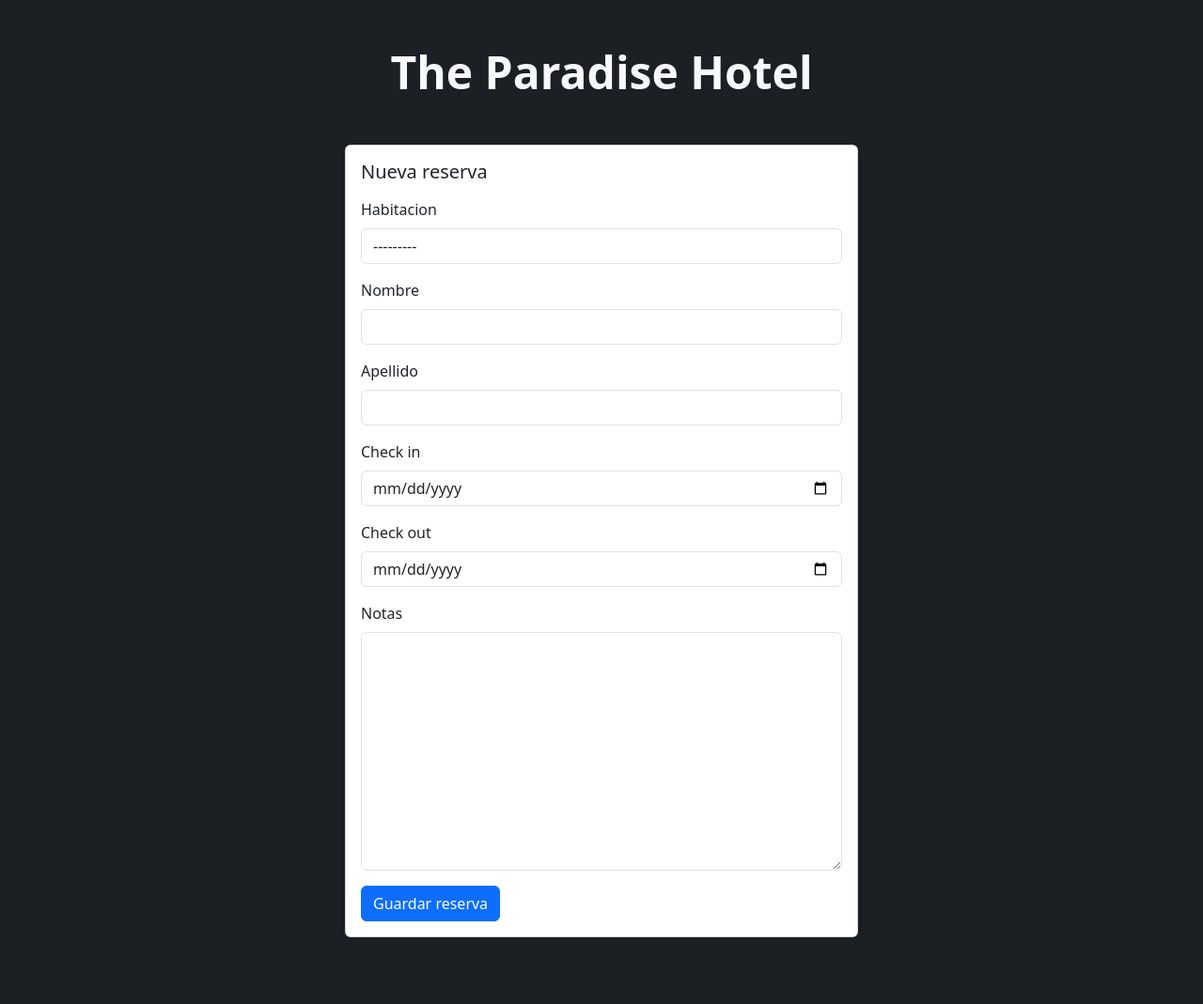
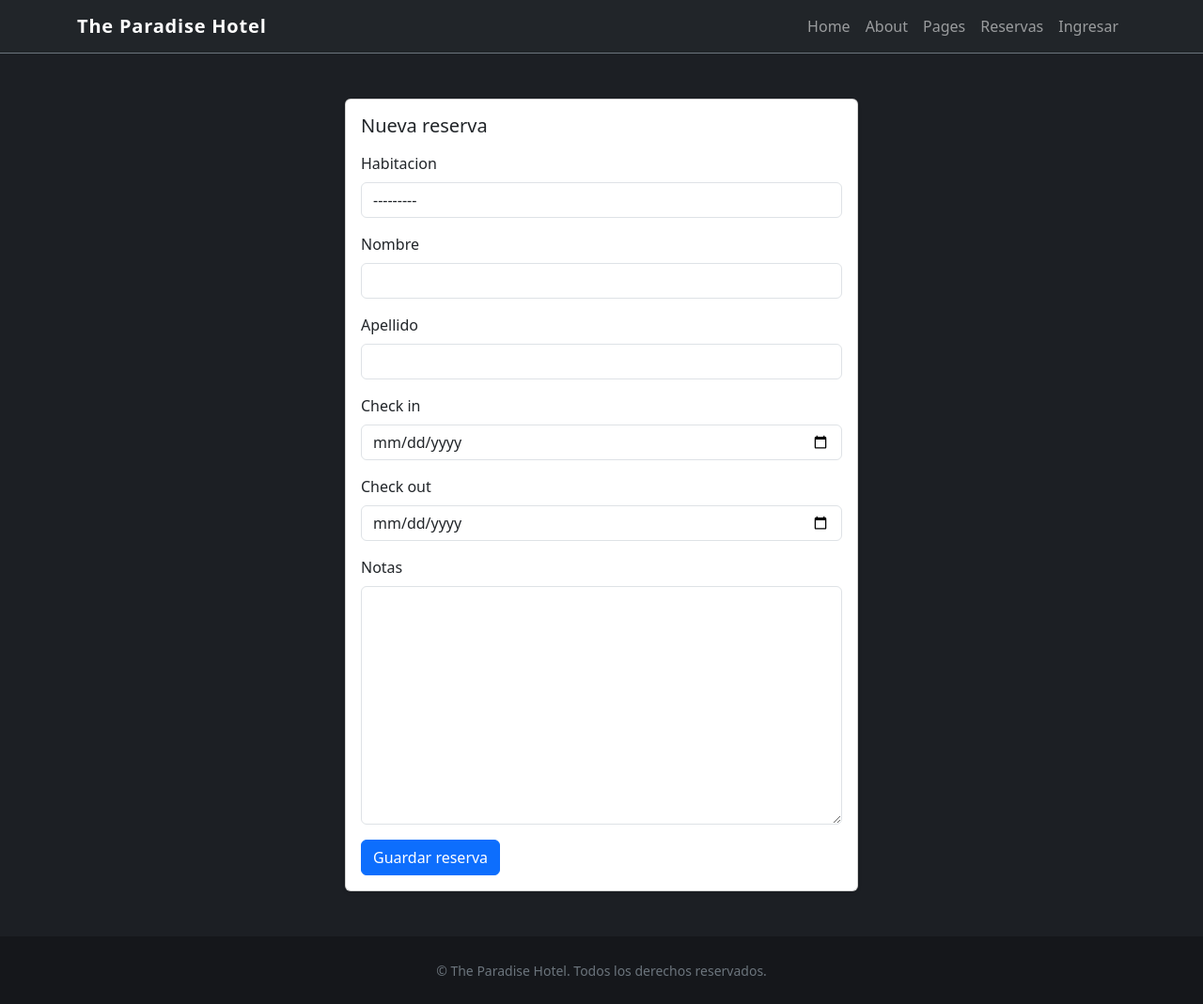
Before and after one commit to nhaugaard55/CoderHouse-TP3, a Django app: page /reservas/nueva/ in a window 1280 px wide. Shown: the whole page at 94% size. Before the commit the page ends 998 px from the top, so only its background shows below. Run offline with Django 5.2, Linux system fonts and the light colour scheme; data comes from the database, SQL or seed files in the repository.

Commit message:
Agregar navbar y mensajes a layout base

```diff
--- a/HotelApp/Templates/base.html
+++ b/HotelApp/Templates/base.html
@@ -26,20 +26,72 @@
             transform: translateY(-2px);
             box-shadow: 0 0.5rem 1.5rem rgba(15, 15, 15, 0.35);
         }
+
+        .navbar-brand {
+            font-weight: 600;
+            letter-spacing: 0.04em;
+        }
+
+        footer {
+            background: rgba(0, 0, 0, 0.25);
+        }
     </style>
 </head>
-<body>
-    <header class="py-5 text-center">
-        <div class="container">
-            <h1 class="display-5 fw-semibold mb-0">The Paradise Hotel</h1>
-        </div>
+<body class="d-flex flex-column min-vh-100">
+    <header class="border-bottom border-secondary">
+        <nav class="navbar navbar-expand-lg navbar-dark bg-dark">
+            <div class="container">
+                <a class="navbar-brand" href="{% url 'home' %}">The Paradise Hotel</a>
+                <button class="navbar-toggler" type="button" data-bs-toggle="collapse" data-bs-target="#navbarMain" aria-controls="navbarMain" aria-expanded="false" aria-label="Toggle navigation">
+                    <span class="navbar-toggler-icon"></span>
+                </button>
+                <div class="collapse navbar-collapse" id="navbarMain">
+                    <ul class="navbar-nav ms-auto">
+                        <li class="nav-item">
+                            <a class="nav-link" href="{% url 'home' %}">Home</a>
+                        </li>
+                        <li class="nav-item">
+                            <a class="nav-link" href="#">About</a>
+                        </li>
+                        <li class="nav-item">
+                            <a class="nav-link" href="#">Pages</a>
+                        </li>
+                        <li class="nav-item">
+                            <a class="nav-link" href="{% url 'lista_reservas' %}">Reservas</a>
+                        </li>
+                        <li class="nav-item">
+                            <a class="nav-link" href="#">Ingresar</a>
+                        </li>
+                    </ul>
+                </div>
+            </div>
+        </nav>
     </header>
 
-    <main class="container flex-grow-1 pb-5">
+    <main class="container flex-grow-1 py-5">
+        {% if messages %}
+            <div class="row justify-content-center mb-4">
+                <div class="col-lg-8">
+                    {% for message in messages %}
+                        <div class="alert alert-{{ message.tags|default:'info' }} alert-dismissible fade show" role="alert">
+                            {{ message }}
+                            <button type="button" class="btn-close" data-bs-dismiss="alert" aria-label="Close"></button>
+                        </div>
+                    {% endfor %}
+                </div>
+            </div>
+        {% endif %}
+
         {% block content %}
         {% endblock %}
     </main>
 
+    <footer class="py-4 mt-auto text-center">
+        <div class="container">
+            <small class="text-secondary">&copy; {{ now|date:"Y" }} The Paradise Hotel. Todos los derechos reservados.</small>
+        </div>
+    </footer>
+
     <script src="https://cdn.jsdelivr.net/npm/bootstrap@5.3.0/dist/js/bootstrap.bundle.min.js"></script>
 </body>
 </html>
```
Also changed, not shown: ProyectoHaugaard/settings.py (+13 -1 lines).
